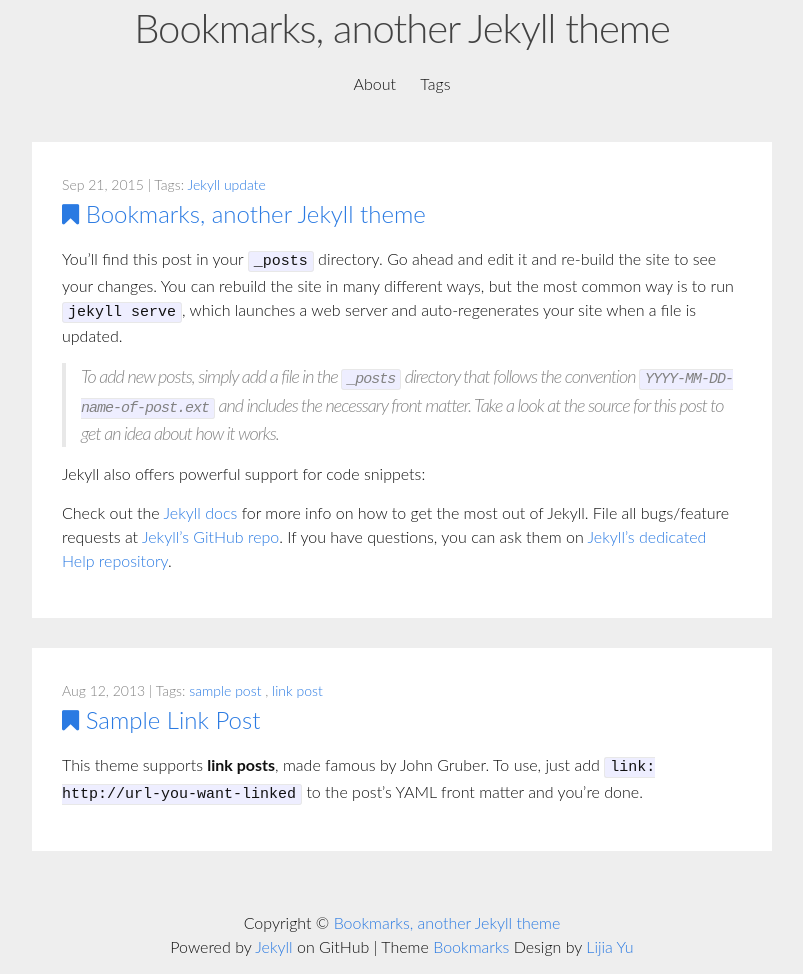
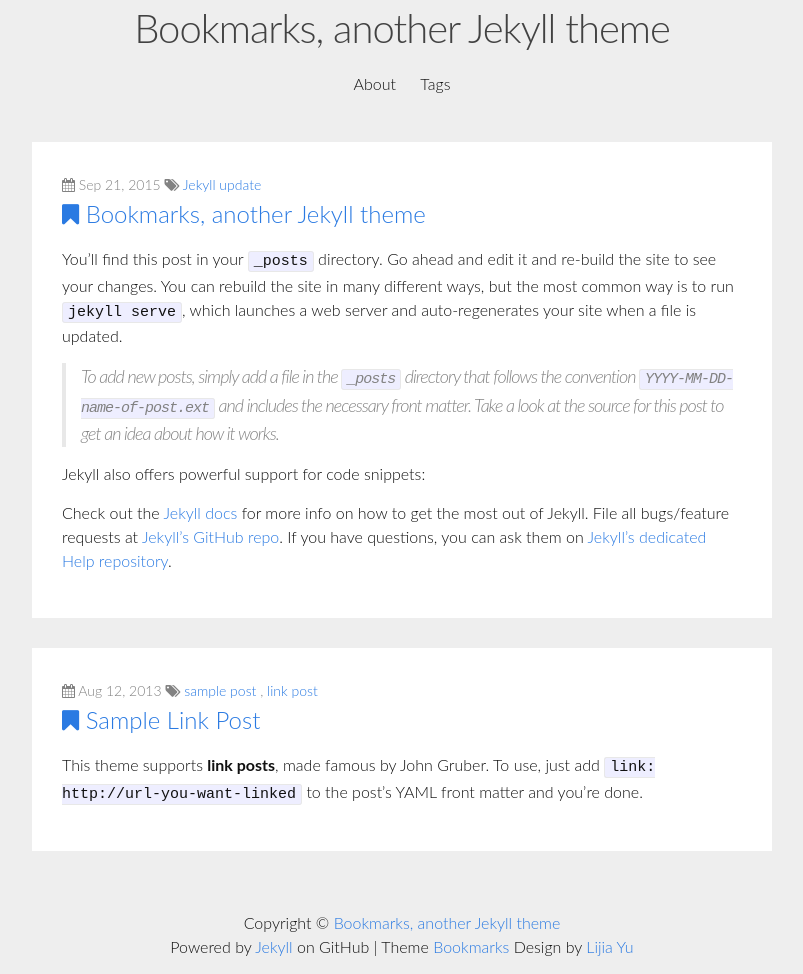
Before and after one commit to yulijia/bookmarks, a Jekyll site: the page built from index.html, in a window 1280 px wide. Shown: the whole page, without its empty margins (238-1041 px from the left). Built offline with Jekyll 4.4.1, drawn with Linux system fonts in a browser that asks for light colours; nearby versions of some CDN libraries.

Commit message:
add icon

```diff
--- a/index.html
+++ b/index.html
@@ -10,10 +10,11 @@
 
     <meta itemprop="keywords" content="{{ post.tags | join: ',' }}" />
     <span class="post-meta">
+      <i class="fa fa-calendar"></i>
       <time itemprop="datePublished" datetime="{{ post.date |  date_to_xmlschema }}">
-        {{ site.locales[site.default_locale].PostDate }}{{ post.date | date: "%b %-d, %Y" }}
+      {{ site.locales[site.default_locale].PostDate }}{{ post.date | date: "%b %-d, %Y" }}
       </time>
-      | Tags:
+      <i class="fa fa-tags"></i>
       {% if post.tags != empty %}
       {% for tag in post.tags %}
       <a href="{{ site.baseurl }}/tags/#{{ tag }}" title="{{ tag }}">{{ tag }} </a>{% unless post.tags.last == tag %}, {% endunless %}
```
